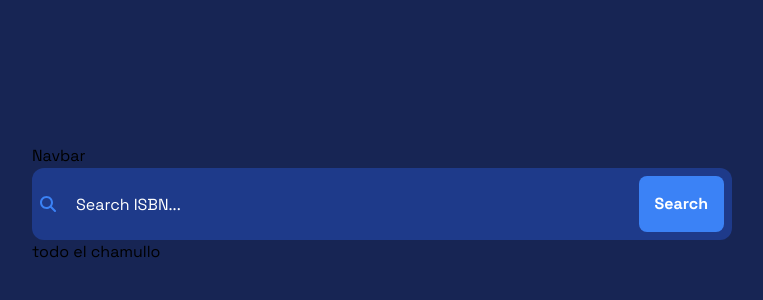
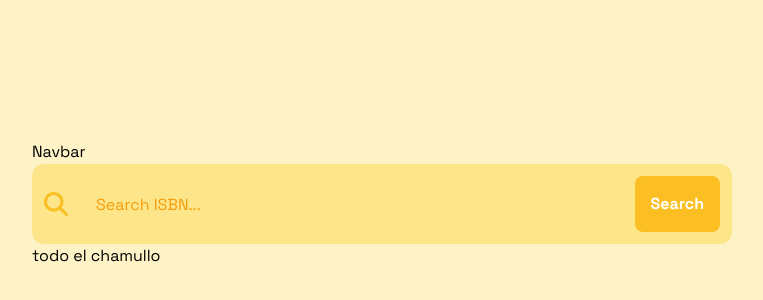
Before and after one commit to sebarias/search-mfirst-nextjs-tailwindsearch, a Next.js app: page / in a window 1280 px wide. Shown: the part 196-496 px from the top of the page, without its empty margins (258-1021 px from the left). Built offline with nearby package versions, Linux system fonts and the light colour scheme.

Commit message:
change colors

```diff
--- a/src/app/layout.tsx
+++ b/src/app/layout.tsx
@@ -17,7 +17,7 @@ export default function RootLayout({
   return (
     <html lang="en">
       <body className={spaceGrotesk.className}>
-        <div className="grid place-content-center min-h-screen bg-blue-950">
+        <div className="grid place-content-center min-h-screen bg-amber-100">
           <div className="sm:w-[500px] md:w-[600px] lg:w-[700px]">
             <Navbar/>
             {children}
--- a/src/app/page.tsx
+++ b/src/app/page.tsx
@@ -1,20 +1,9 @@
-import SearchIcon from "@/components/icons/SearchIcon";
+import FormSearch from "@/components/FormSearch";
+
 const Home = () => {
   return (
     <>
-      <form className="flex flex-wrap items-center gap-2 rounded-xl bg-blue-900 p-2">
-        <span className="min-w-[20px]">
-          <SearchIcon className="fill-blue-500" />
-        </span>
-        <input
-          type="text"
-          placeholder="Search ISBN..."
-          className="h-14 flex-1 rounded-lg bg-transparent p-2 text-white placeholder:text-white focus:outline-none focus:ring-1 focus:ring-blue-500"
-        />
-        <button className="rounded-lg bg-blue-500 px-4 py-4 font-bold text-white">
-          Search
-        </button>
-      </form>
+      <FormSearch />
       <article>todo el chamullo</article>
     </>
   );
--- /dev/null
+++ b/src/components/FormSearch.tsx
@@ -0,0 +1,21 @@
+import SearchIcon from "@/components/icons/SearchIcon";
+
+const FormSearch = () => {
+  return (
+    <form className="flex flex-wrap items-center gap-5 rounded-xl bg-amber-200 p-3">
+        <span className="min-w-[20px]">
+          <SearchIcon className="fill-amber-400" />
+        </span>
+        <input
+          type="text"
+          placeholder="Search ISBN..."
+          className="h-14 flex-1 rounded-lg bg-transparent p-2 text-amber-500 placeholder:text-amber-500 focus:outline-none focus:ring-1 focus:ring-amber-500"
+        />
+        <button className="rounded-lg bg-amber-400 px-4 py-4 font-bold text-white">
+          Search
+        </button>
+      </form>
+  )
+}
+
+export default FormSearch
--- a/src/components/icons/SearchIcon.tsx
+++ b/src/components/icons/SearchIcon.tsx
@@ -2,7 +2,7 @@ import { SVGProps } from "react"
 const SvgComponent = (props: SVGProps<SVGSVGElement>) => (
   <svg
     xmlns="http://www.w3.org/2000/svg"
-    height="1em"
+    height="1.5em"
     viewBox="0 0 512 512"
     {...props}
   >
```
